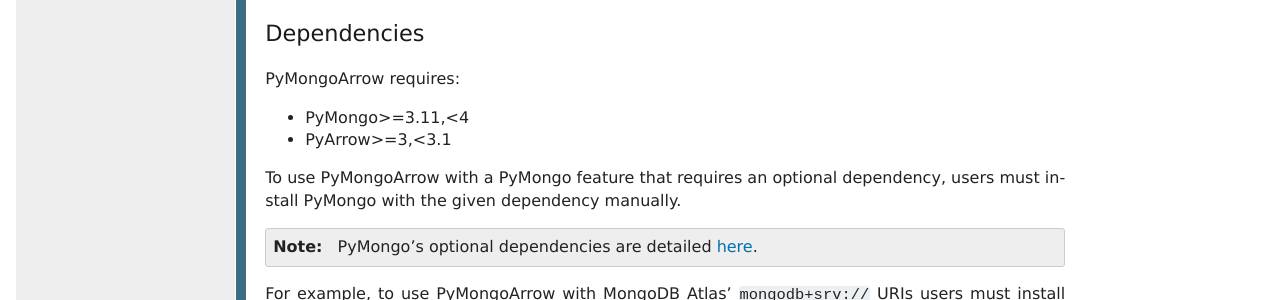
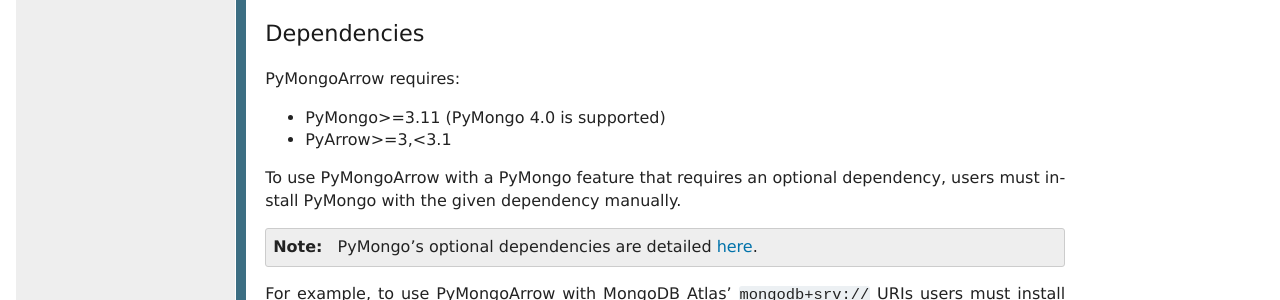
Before and after one commit to mongodb-labs/mongo-arrow, a Sphinx documentation site: the page built from bindings/python/docs/source/installation.rst, in a window 1280 px wide. Shown: the part 809-1109 px from the top of the page. Built offline with Sphinx 7.4.7, drawn with Linux system fonts in a browser that asks for light colours.

Commit message:
Update installation.rst

```diff
--- a/bindings/python/docs/source/installation.rst
+++ b/bindings/python/docs/source/installation.rst
@@ -45,7 +45,7 @@ Dependencies
 
 PyMongoArrow requires:
 
-- PyMongo>=3.11,<4
+- PyMongo>=3.11 (PyMongo 4.0 is supported)
 - PyArrow>=3,<3.1
 
 To use PyMongoArrow with a PyMongo feature that requires an optional
```
